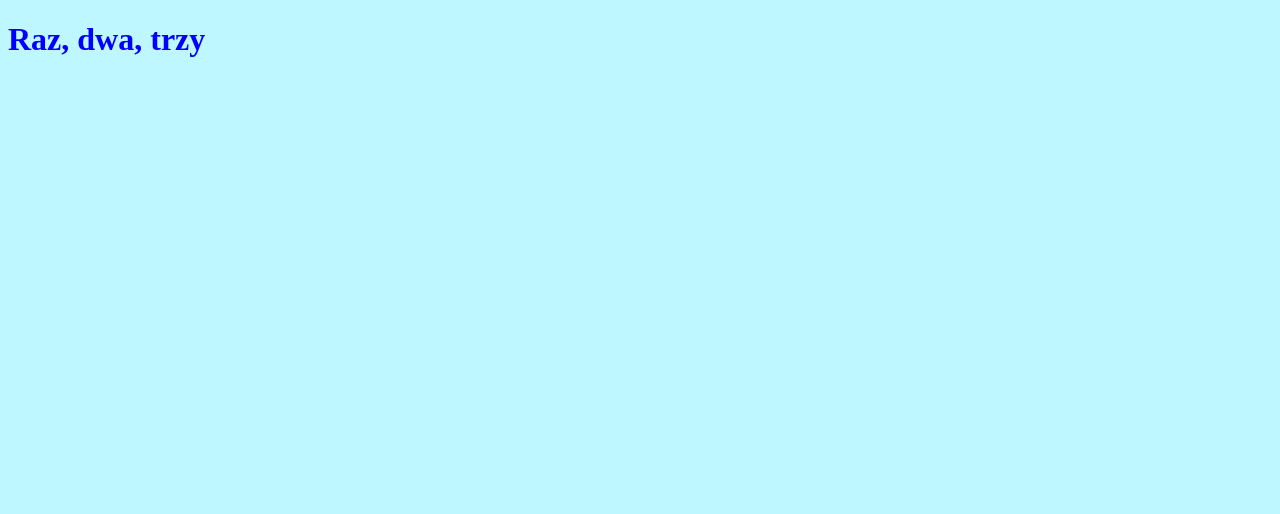
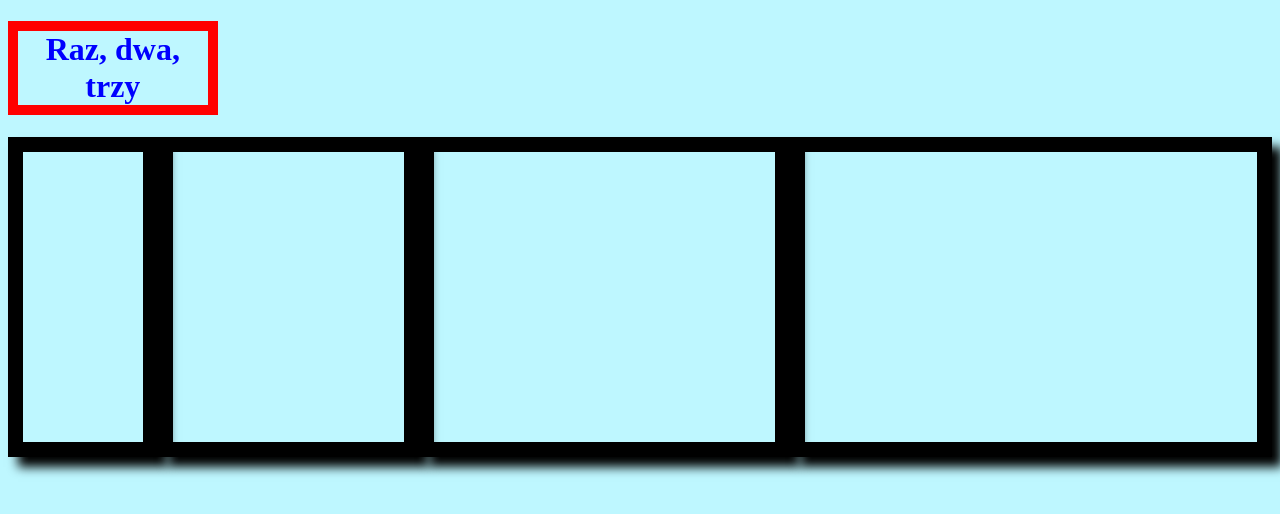
Before and after one commit to pawelb23/moje-nowe-cwiczenia, a plain HTML site: page css-cwiczenia/css-flex-i-float/index.html in a window 1280 px wide. Drawn offline with Linux system fonts and the light colour scheme.

Commit message:
dodanie flex i float z komentarzami

```diff
--- /dev/null
+++ b/css-cwiczenia/css-flex-i-float/css/style.css
@@ -0,0 +1,47 @@
+body {
+    background-color: rgba(127, 240, 255, 0.5);
+}
+
+h1 {
+    width: 15%;
+    color: blue;
+    border: 10px solid red;
+    text-align: center;
+}
+
+div#zfleksem {
+    display: flex;
+/* flexa wrzucamy zawsze na głównego div'a*/
+}
+
+span.dwa {
+/*
+    display: inline-flex;
+    float: left;
+*/
+/* Float - likwiduje przerwy (automatyczne marginesy) pomiędzy elementami */
+/* float: left - przysuwa również elementy do lewej strony ekranu, zaś float: right do prawej strony ekranu.*/
+/* Float przy flex'sie nie jest potrzebny */
+    height: 20em;
+    width: 150px;
+    border: 15px solid black;
+    box-sizing: border-box;
+    padding: 5px;
+    box-shadow: 10px 10px 10px black;
+}
+
+.trzy2 {
+    flex: 1;
+}
+
+.trzy3 {
+    flex: 2;
+}
+
+.trzy4 {
+    flex: 3;
+}
+
+.trzy5 {
+    flex: 4;
+}
--- a/js-kurs-trzy/index.html
+++ b/css-cwiczenia/css-flex-i-float/index.html
@@ -3,17 +3,19 @@
 
 <head>
     <meta charset="UTF-8">
-    <title>JS-kurs-trzy</title>
+    <title>Użycie flexa i float</title>
     <link rel="stylesheet" href="css/style.css">
 </head>
 
 <body>
     <div id="jeden">
         <h1 class="dwa trzy1">Raz, dwa, trzy</h1>
-        <span class="dwa trzy2"></span>
-        <span class="dwa trzy3"></span>
-        <span class="dwa trzy4"></span>
-        <span class="dwa trzy5"></span>
+        <div id="zfleksem">
+            <span class="dwa trzy2"></span>
+            <span class="dwa trzy3"></span>
+            <span class="dwa trzy4"></span>
+            <span class="dwa trzy5"></span>
+        </div>
     </div>
 
     <script src="js/main.js"></script>
--- /dev/null
+++ b/css-cwiczenia/css-flex-i-float/js/main.js
@@ -0,0 +1,13 @@
+'use strict';
+
+
+console.log('czy działa');
+
+var suma;
+
+var a = 0;
+var b = 5;
+
+suma = a + b;
+
+console.log (suma);
--- a/js-kurs-trzy/css/style.css
+++ /dev/null
@@ -1,7 +0,0 @@
-body {
-    background-color: rgba(127, 240, 255, 0.5);
-}
-
-h1 {
-    color: blue;
-}
--- a/js-kurs-trzy/js/main.js
+++ /dev/null
@@ -1,4 +0,0 @@
-'use strict';
-
-
-console.log('czy działa');
```
Also changed, not shown: js-cwiczenia/js-kurs/js/main.js (renamed from js-kurs/js/main.js, +5 -5 lines), js-cwiczenia/js-kurs-drugi/css/style.css (renamed from js-kurs-drugi/css/style.css), js-cwiczenia/js-kurs-drugi/index.html (renamed from js-kurs-drugi/index.html), js-cwiczenia/js-kurs-drugi/js/main.js (renamed from js-kurs-drugi/js/main.js), js-cwiczenia/js-kurs/css/style.css (renamed from js-kurs/css/style.css), js-cwiczenia/js-kurs/index.html (renamed from js-kurs/index.html).
